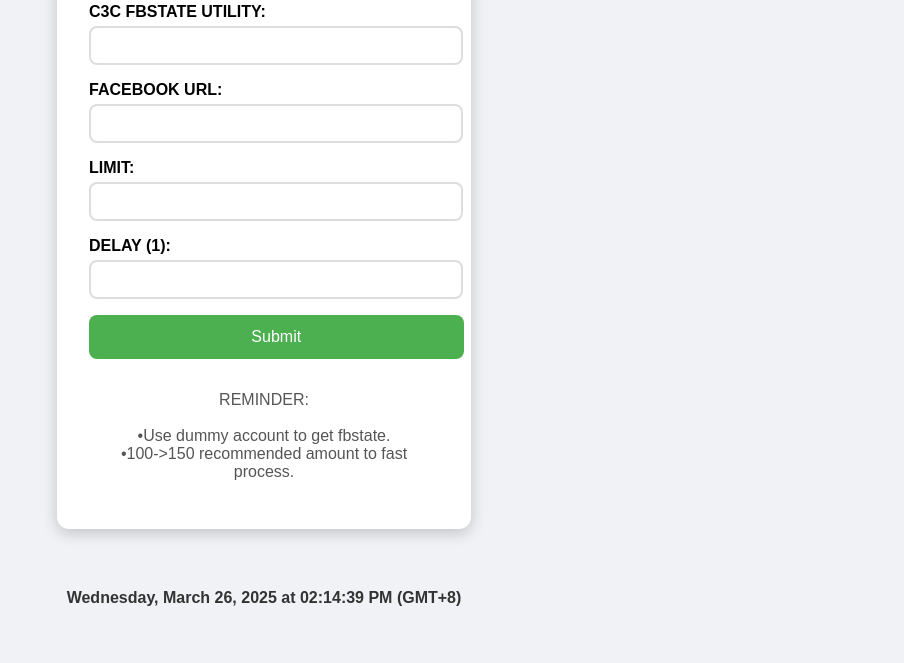
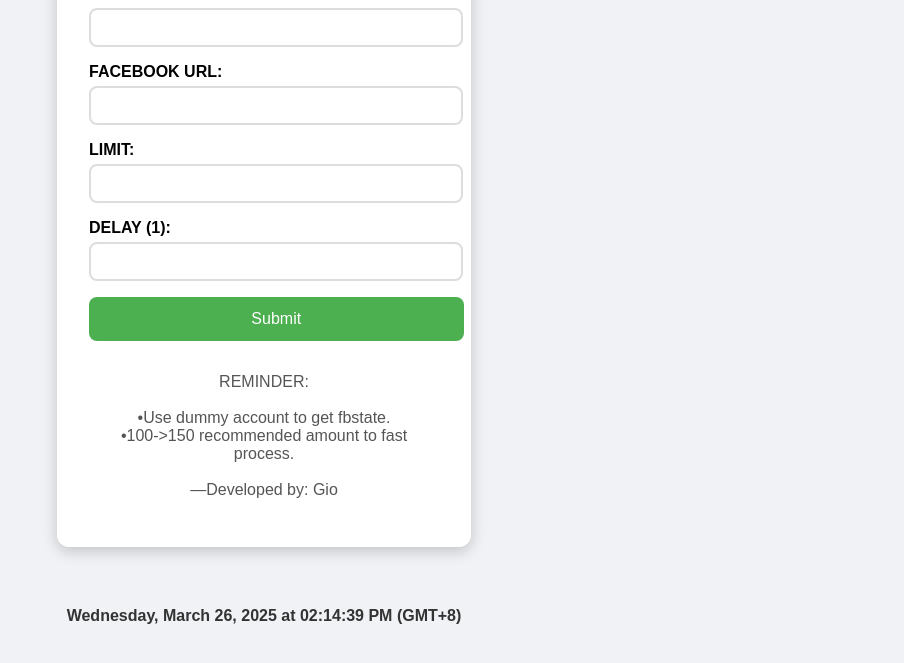
Before and after one commit to gobrat321/SHAREEXX144, a website: page public/index.html in a window 1280 px wide. Shown: the part 127-790 px from the top of the page, without its empty margins (376-1280 px from the left). Drawn offline with Linux system fonts and the light colour scheme.

Commit message:
Update index.html

```diff
--- a/public/index.html
+++ b/public/index.html
@@ -3,9 +3,9 @@
 <head>
     <meta charset="UTF-8">
     <meta name="viewport" content="width=device-width, initial-scale=1.0">
-    <title>autosharer | free for all 🐱</title>
+    <title>autosharer by gio</title>
     <link rel="stylesheet" href="styles.css">
-    <link rel="icon" href="https://i.imgur.com/epDarzf.jpeg">
+    <link rel="icon" href="https://i.imgur.com/0wnzVKe.jpeg">
 </head>
 <body>
     <div class="mode-switch" onclick="toggleMode()">🌙</div>
@@ -30,7 +30,7 @@
         <div id="result" class="result"></div>
 
         <div class="description">
-            <p>REMINDER: <br> <br> •Use dummy account to get fbstate. <br>•100->150 recommended amount to fast process.<br></p>
+            <p>REMINDER: <br> <br> •Use dummy account to get fbstate. <br>•100->150 recommended amount to fast process.<br><br>—Developed by: Gio</p>
         </div>
     </div>
 
```
